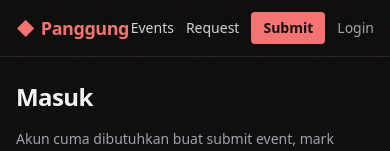
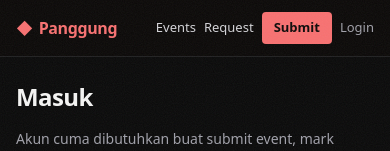
Before and after one commit to zephyrxeth/panggung, a Next.js app: page /login in a window 390 px wide. Shown: the top 151 px of the page. Built offline with nearby package versions, Linux system fonts and the light colour scheme.

Commit message:
Header mobile spacing

```diff
--- a/src/app/layout.tsx
+++ b/src/app/layout.tsx
@@ -13,10 +13,10 @@ export default function RootLayout({ children }: { children: React.ReactNode })
       <body className="bg-paper text-ink antialiased min-h-screen flex flex-col grain">
         <header className="sticky top-0 z-40 border-b border-zinc-800/80 bg-stone-950/85 backdrop-blur-md">
           <div className="mx-auto max-w-3xl px-4 h-14 flex items-center justify-between">
-            <Link href="/" className="font-black text-lg tracking-tight text-red-400 flex items-center gap-1.5">
+            <Link href="/" className="font-black text-base sm:text-lg tracking-tight text-red-400 flex items-center gap-1.5 mr-auto">
               <span aria-hidden>◆</span> Panggung
             </Link>
-            <nav className="flex items-center gap-3 sm:gap-4 text-sm font-medium">
+            <nav className="flex items-center gap-2 sm:gap-4 text-[13px] sm:text-sm font-medium">
               <Link href="/" className="text-zinc-300 hover:text-red-300">Events</Link>
               <Link href="/request" className="text-zinc-300 hover:text-red-300">Request</Link>
               <Link href="/submit" className="rounded bg-red-400 text-stone-950 px-3 py-1.5 font-semibold hover:bg-red-300">Submit</Link>
```
